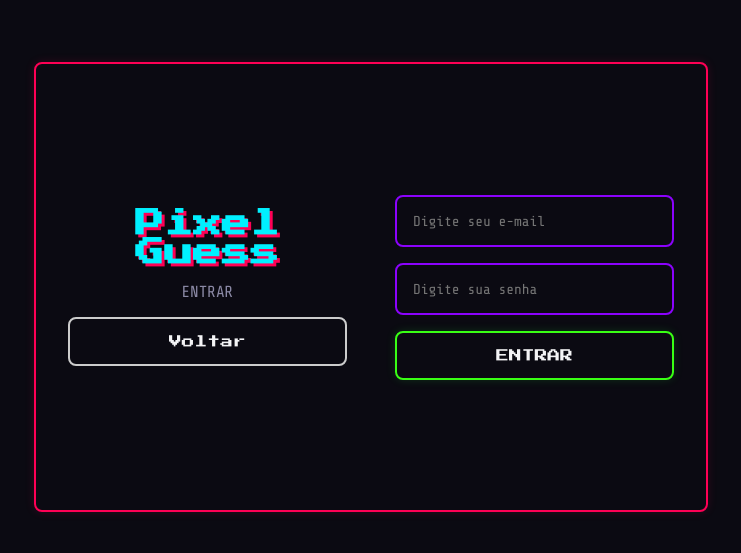
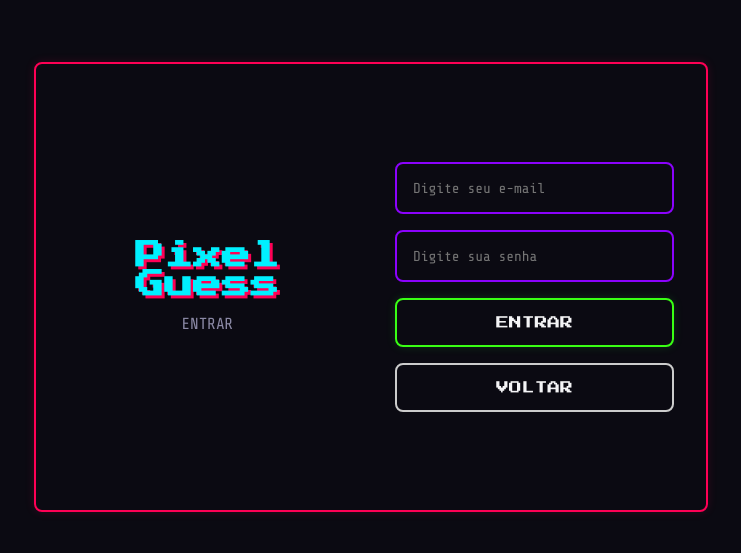
Before and after one commit to biazrei/Pixel-Guess, a React (Vite) app: page /login in a window 1280 px wide. Shown: the part 113-666 px from the top of the page, without its empty margins (269-1010 px from the left). Built offline with nearby package versions, Linux system fonts and the light colour scheme.

Commit message:
tela de login terminada

```diff
--- a/src/pages/Login/Login.css
+++ b/src/pages/Login/Login.css
@@ -1,4 +1,4 @@
-.form {
+.login {
     max-width:800px;
     min-height: 450px;
     width: 90%;
@@ -30,7 +30,7 @@
 }
 
 @media (max-width: 600px) {
-  .form {
+  .login {
     width: 90%;
     max-width: 400px;
     min-height: 500px;
--- a/src/pages/Login/Login.tsx
+++ b/src/pages/Login/Login.tsx
@@ -9,21 +9,19 @@ export default function Login (){
     const navigate = useNavigate()
 
     return(
-        <main className='form'>
+        <main className='login'>
 
             <div className='login__text'>
             <Title> Pixel Guess</Title>
             <Text>ENTRAR</Text>
-            <Button onClick={() => navigate("/")}>Voltar</Button>
             </div>
 
 
             <form className='login__buttons'>
-            <Input type='email' placeholder='Digite seu e-mail'/>
-
+             <Input type='email' placeholder='Digite seu e-mail'/>
              <Input type='password' placeholder='Digite sua senha'/>
-
              <Button type='submit' cor='green'>ENTRAR</Button>
+             <Button type='button' onClick={() => navigate("/")}>VOLTAR</Button>
             </form>
 
         </main>
```
